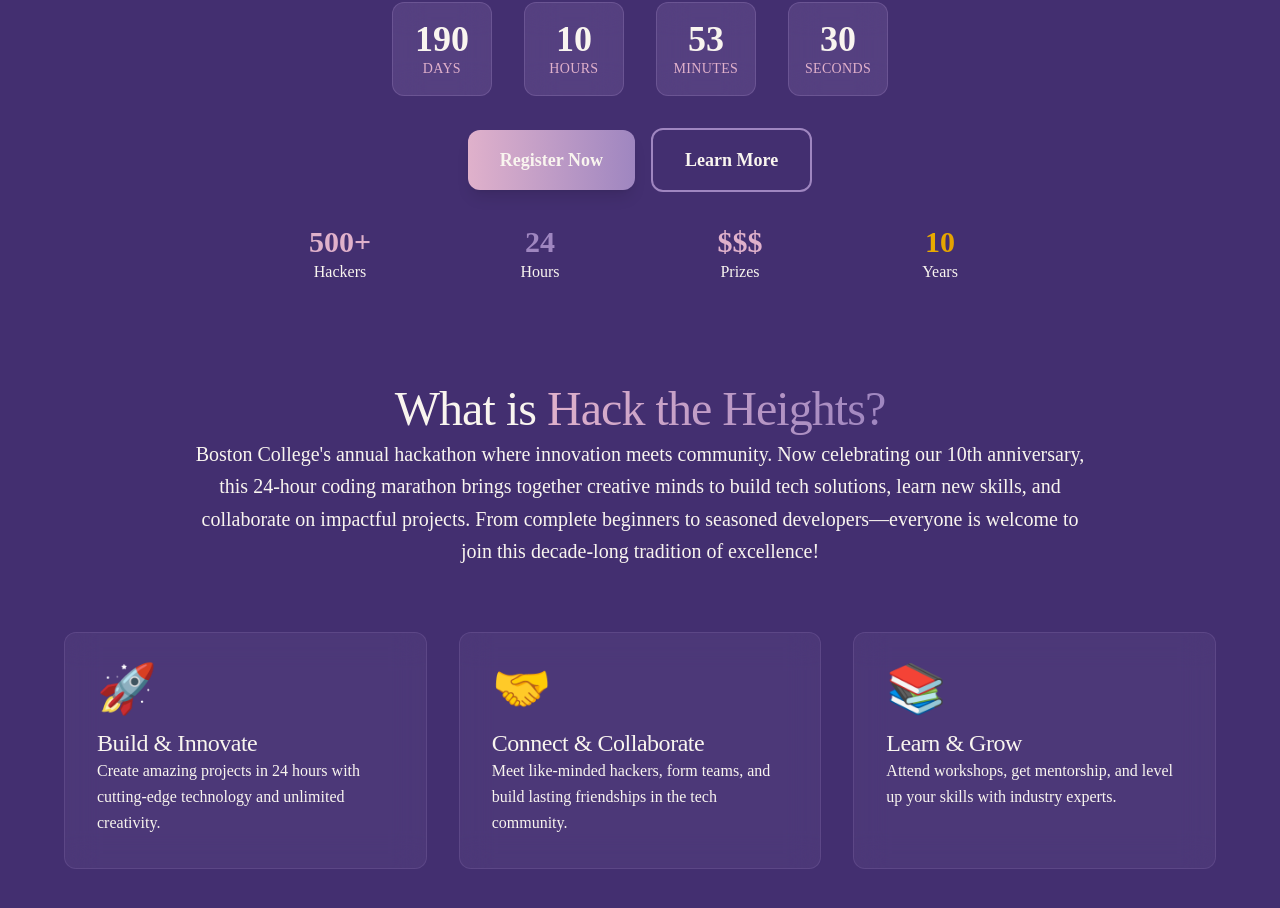
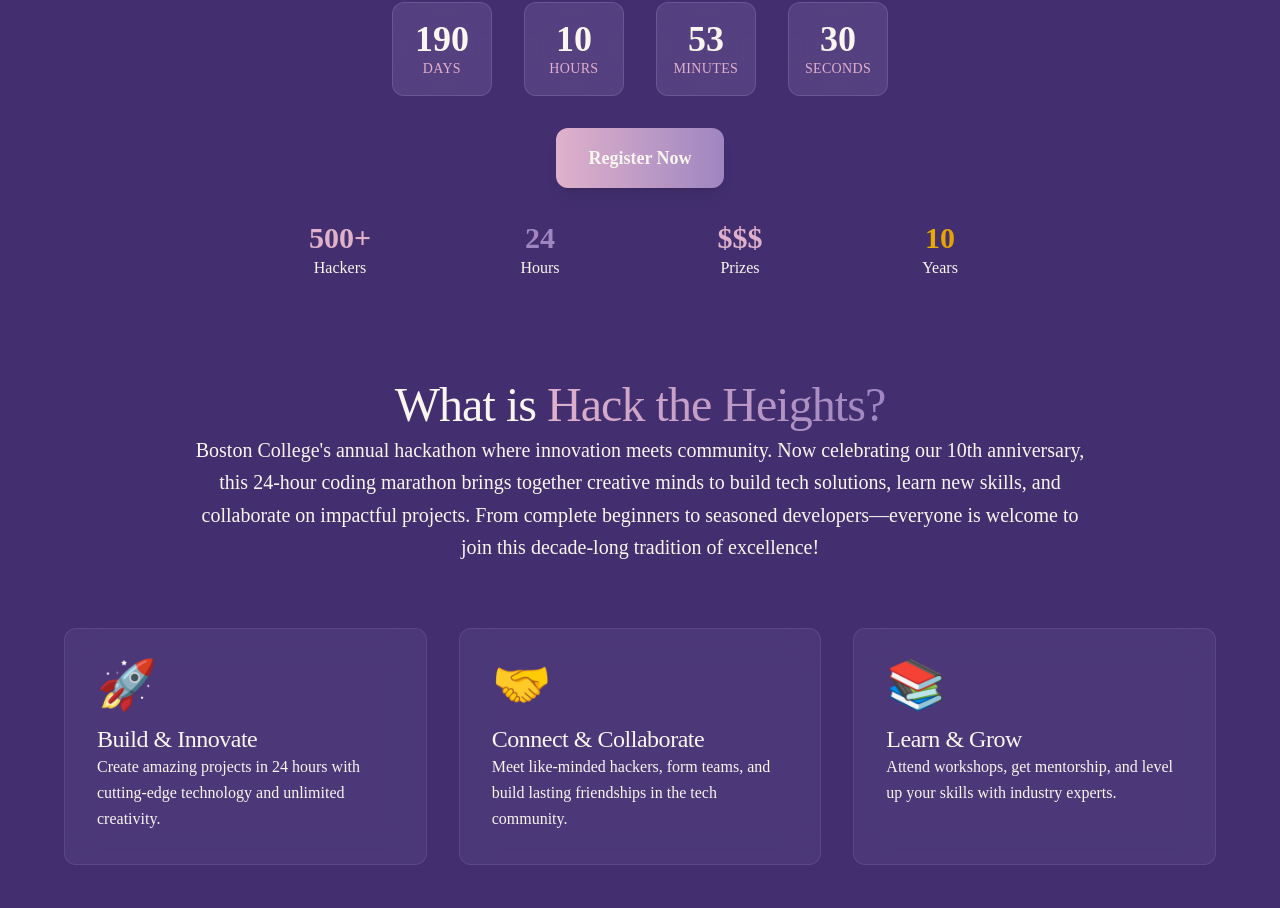
Before and after one commit to bccss/hth2025, a React (Vite) app: page / in a window 1280 px wide. Shown: the part 1038-1946 px from the top of the page. Built offline with nearby package versions, Linux system fonts and the light colour scheme; a web font is replaced by a local one.

Commit message:
removed redundant button

```diff
--- a/src/components/Landing.tsx
+++ b/src/components/Landing.tsx
@@ -279,15 +279,6 @@
               <span className="absolute top-0 left-0 w-0 h-full bg-white opacity-20 transform -skew-x-20 transition-all duration-1000 ease-out group-hover:w-full"></span>
               <span className="relative z-10">Register Now</span>
             </motion.a>
-
-            <motion.button
-              className="bg-transparent border-2 border-[var(--color-lightPurple)] text-fontCream px-6 sm:px-8 py-3 sm:py-4 rounded-xl font-bold text-base sm:text-lg hover:bg-[var(--color-lightPurple)]/20 transition-all duration-300 w-full sm:w-auto"
-              whileHover={{ scale: 1.05 }}
-              whileTap={{ scale: 0.95 }}
-              onClick={() => document.getElementById('about')?.scrollIntoView({ behavior: 'smooth' })}
-            >
-              Learn More
-            </motion.button>
           </motion.div>
 
           {/* Quick Stats */}
```
